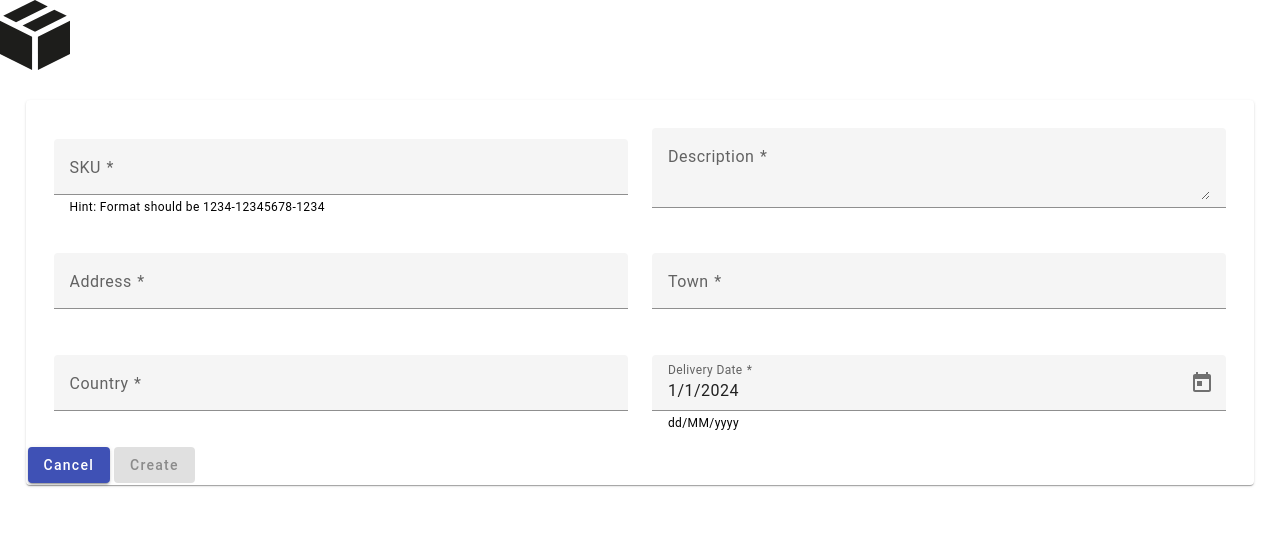
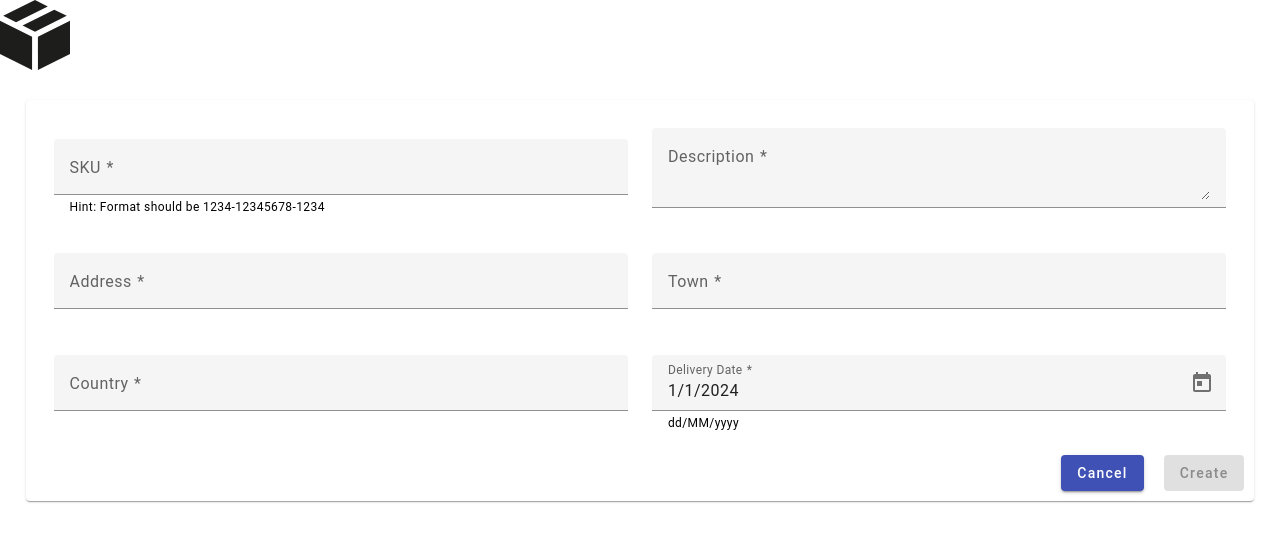
Before and after one commit to arfaagha/parcel-management-app, an Angular app: page /create in a window 1280 px wide. Shown: the top 542 px of the page. Built offline with nearby package versions, Linux system fonts and the light colour scheme.

Commit message:
update style for form footer

```diff
--- a/src/app/add-parcel/add-parcel.component.css
+++ b/src/app/add-parcel/add-parcel.component.css
@@ -20,6 +20,10 @@ mat-card{
     margin: 1%;
 }
 
+mat-card-footer{
+    text-align: right;
+}
+
 button{
-    margin: 2px;
+    margin: 10px;
 }
```
